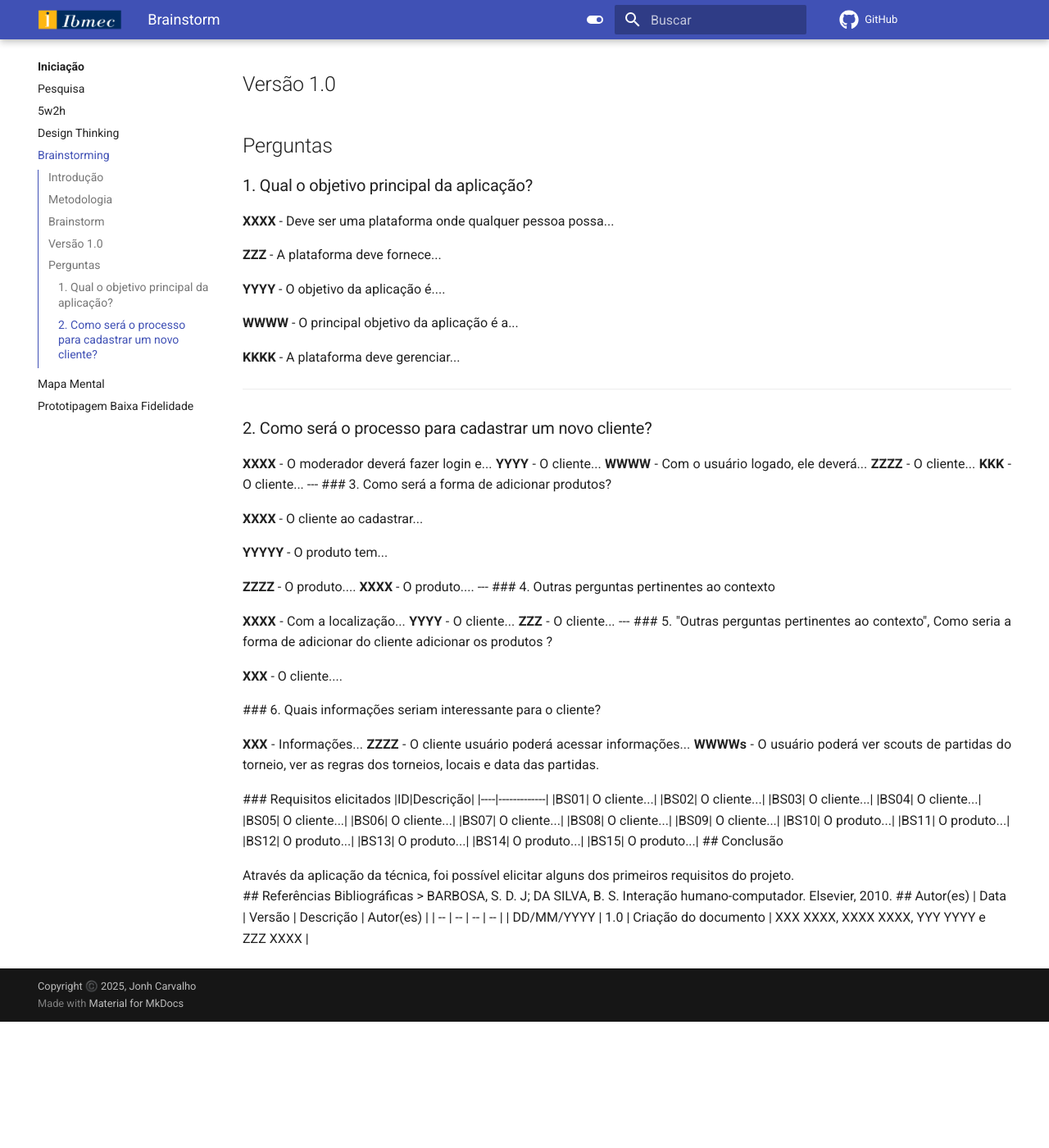
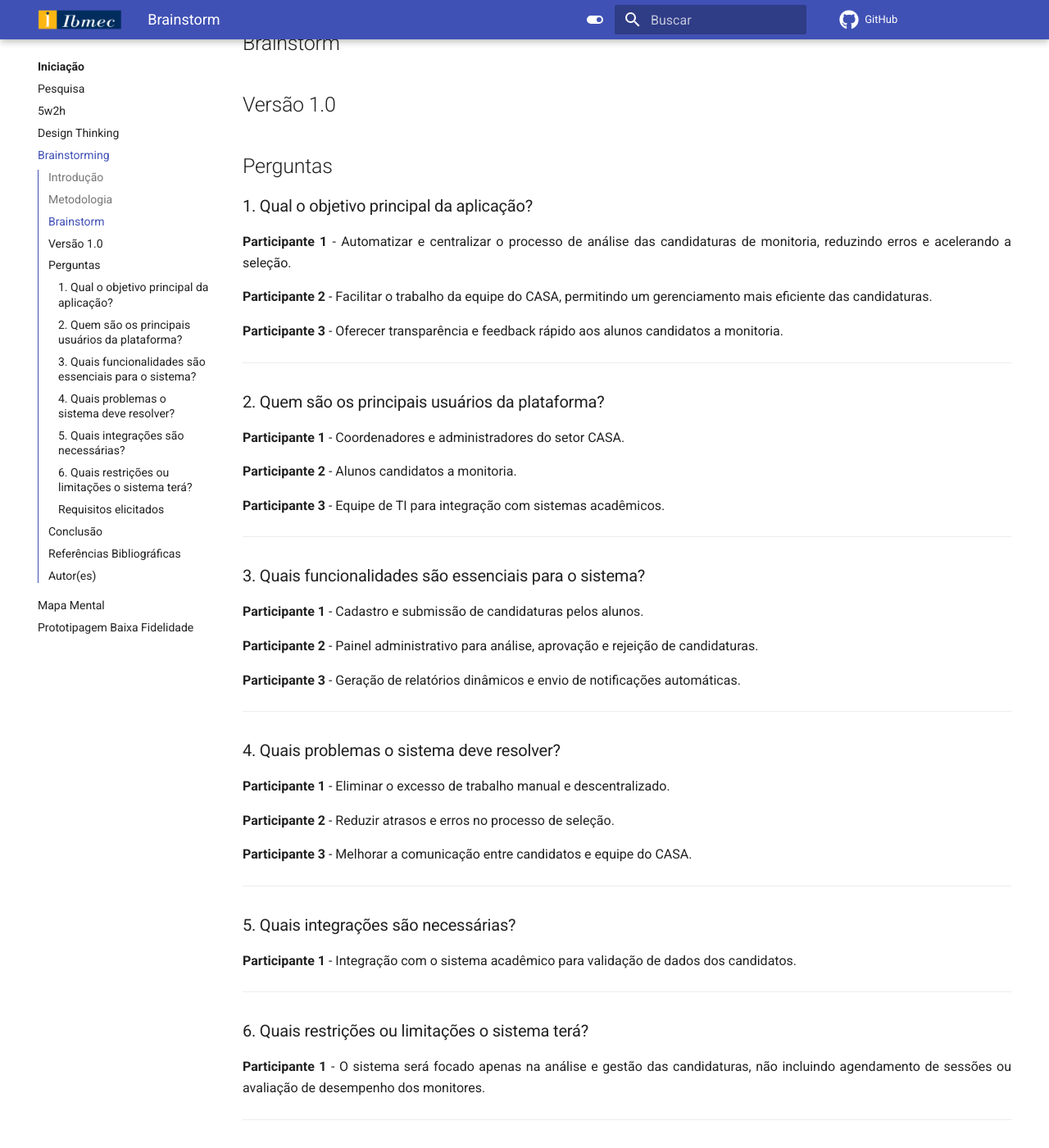
Before and after one commit to Projetos-de-Extensao/PBE_25.2_8001_III, an MkDocs documentation site: the page built from docs/Iniciacao/Brainstorm.md, in a window 1280 px wide and 1400 px high, scrolled down 568 px. Shown: the whole window at 82% size. Built offline with MkDocs 1.6.1 and Material for MkDocs 9.7.7, drawn with Linux system fonts in a browser that asks for light colours; comment, search, counter and statistics services are not loaded; before the commit the page ends 1814 px from its top, so only the background shows below that; some of the changed text lies outside the part shown.

```diff
--- a/docs/Iniciacao/Brainstorm.md
+++ b/docs/Iniciacao/Brainstorm.md
@@ -10,7 +10,7 @@
 
 ## Metodologia
 <p align = "justify">
-A equipe se reuniu para debater ideias gerais sobre o projeto via..., começou .... e terminou..., onde o XXXX XXXX foi o moderador, direcionando a equipe com questões pré-elaboradas, e transcrevendo as respostas para o documento.
+A equipe se reuniu para debater ideias gerais sobre o projeto da plataforma de gestão de monitoria do IBMEC, administrada pelo setor CASA. O moderador conduziu a sessão com perguntas baseadas no documento de visão e no 5W2H, registrando as contribuições dos participantes.
 </p>
 
 ## Brainstorm
@@ -22,108 +22,106 @@
 ### 1. Qual o objetivo principal da aplicação?
 
 <p align = "justify">
-<b>XXXX</b> - Deve ser uma plataforma onde qualquer pessoa possa...
+<b>Participante 1</b> - Automatizar e centralizar o processo de análise das candidaturas de monitoria, reduzindo erros e acelerando a seleção.
 </p>
 
-<b>ZZZ</b> - A plataforma deve fornece...
+<p align = "justify">
+<b>Participante 2</b> - Facilitar o trabalho da equipe do CASA, permitindo um gerenciamento mais eficiente das candidaturas.
+</p>
 
-<b>YYYY</b> - O objetivo da aplicação é....
-
-<b>WWWW</b> - O principal objetivo da aplicação é a...
-
-<b>KKKK</b> - A plataforma deve gerenciar...
+<p align = "justify">
+<b>Participante 3</b> - Oferecer transparência e feedback rápido aos alunos candidatos a monitoria.
 </p>
 
 ---
 
-### 2. Como será o processo para cadastrar um novo cliente?
+### 2. Quem são os principais usuários da plataforma?
 
 <p align = "justify">
-<b>XXXX</b> - O moderador deverá fazer login e...
+<b>Participante 1</b> - Coordenadores e administradores do setor CASA.
+</p>
 
-<b>YYYY</b> - O cliente...
+<p align = "justify">
+<b>Participante 2</b> - Alunos candidatos a monitoria.
+</p>
 
-<b>WWWW</b> - Com o usuário logado, ele deverá...
-
-<b>ZZZZ</b> - O cliente...
-
-<b>KKK</b> - O cliente...
+<p align = "justify">
+<b>Participante 3</b> - Equipe de TI para integração com sistemas acadêmicos.
+</p>
 
 ---
 
-### 3. Como será a forma de adicionar produtos?
+### 3. Quais funcionalidades são essenciais para o sistema?
 
 <p align = "justify">
-<b>XXXX</b> - O cliente ao cadastrar...
+<b>Participante 1</b> - Cadastro e submissão de candidaturas pelos alunos.
 </p>
 
 <p align = "justify">
-<b>YYYYY</b> - O produto tem...
+<b>Participante 2</b> - Painel administrativo para análise, aprovação e rejeição de candidaturas.
 </p>
 
-<b>ZZZZ</b> - O produto....
-
-<b>XXXX</b> - O produto....
-
+<p align = "justify">
+<b>Participante 3</b> - Geração de relatórios dinâmicos e envio de notificações automáticas.
+</p>
 
 ---
 
-### 4. Outras perguntas pertinentes ao contexto
+### 4. Quais problemas o sistema deve resolver?
 
 <p align = "justify">
-<b>XXXX</b> - Com a localização...
+<b>Participante 1</b> - Eliminar o excesso de trabalho manual e descentralizado.
+</p>
 
-<b>YYYY</b> - O cliente...
+<p align = "justify">
+<b>Participante 2</b> - Reduzir atrasos e erros no processo de seleção.
+</p>
 
-<b>ZZZ</b> - O cliente...
+<p align = "justify">
+<b>Participante 3</b> - Melhorar a comunicação entre candidatos e equipe do CASA.
+</p>
 
 ---
 
-### 5. "Outras perguntas pertinentes ao contexto", Como seria a forma de adicionar do cliente adicionar os produtos ?
+### 5. Quais integrações são necessárias?
+
 <p align = "justify">
-<b>XXX</b> - O cliente....
+<b>Participante 1</b> - Integração com o sistema acadêmico para validação de dados dos candidatos.
 </p>
 
-### 6. Quais informações seriam interessante para o cliente?
+---
+
+### 6. Quais restrições ou limitações o sistema terá?
+
 <p align = "justify">
-   <b>XXX</b> - Informações...
+<b>Participante 1</b> - O sistema será focado apenas na análise e gestão das candidaturas, não incluindo agendamento de sessões ou avaliação de desempenho dos monitores.
+</p>
 
-   <b>ZZZZ</b> - O cliente usuário poderá acessar informações...
-
-   <b>WWWWs</b> - O usuário poderá ver scouts de partidas do torneio, ver as regras dos torneios, locais e data das partidas.
-
-</p>
+---
 
 ### Requisitos elicitados
 
 |ID|Descrição|
 |----|-------------|
-|BS01| O cliente...|
-|BS02| O cliente...|
-|BS03| O cliente...|
-|BS04| O cliente...|
-|BS05| O cliente...|
-|BS06| O cliente...|
-|BS07| O cliente...|
-|BS08| O cliente...|
-|BS09| O cliente...|
-|BS10| O produto...|
-|BS11| O produto...|
-|BS12| O produto...|
-|BS13| O produto...|
-|BS14| O produto...|
-|BS15| O produto...|
+|BS01| O sistema deve permitir o cadastro e submissão de candidaturas.|
+|BS02| O sistema deve automatizar a análise das candidaturas.|
+|BS03| O sistema deve permitir filtros e seleção rápida de candidatos.|
+|BS04| O sistema deve gerar relatórios dinâmicos para a equipe do CASA.|
+|BS05| O sistema deve enviar notificações automáticas aos candidatos.|
+|BS06| O sistema deve integrar-se ao sistema acadêmico do IBMEC.|
+|BS07| O sistema deve ser acessível via desktop e dispositivos móveis.|
 
 ## Conclusão
 <p align = "justify">
-Através da aplicação da técnica, foi possível elicitar alguns dos primeiros requisitos do projeto.
+Através da aplicação da técnica, foi possível elicitar os principais requisitos do projeto, alinhando as expectativas da equipe e identificando as funcionalidades essenciais para a plataforma de gestão de monitoria.
 </p>
+
 ## Referências Bibliográficas
 
-> BARBOSA, S. D. J; DA SILVA, B. S. Interação humano-computador. Elsevier, 2010.
-
+> Documento de visão. Disponível em https://www... Acesso em dd/MM/yyYY
+> 5W2H: disponível em https://www...
 
 ## Autor(es)
 | Data | Versão | Descrição | Autor(es) |
 | -- | -- | -- | -- |
-| DD/MM/YYYY | 1.0 | Criação do documento | XXX XXXX, XXXX XXXX, YYY YYYY e ZZZ XXXX |
+| DD/MM/YYYY | 1.0 | Criação do documento | Nomes dos participantes |
```
